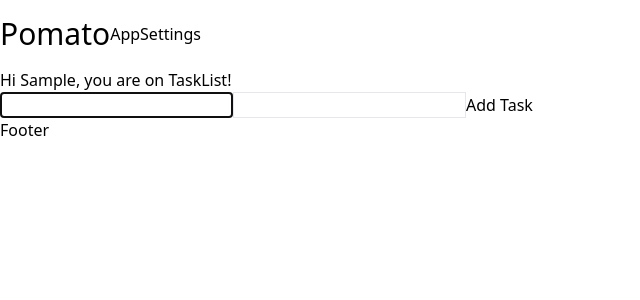
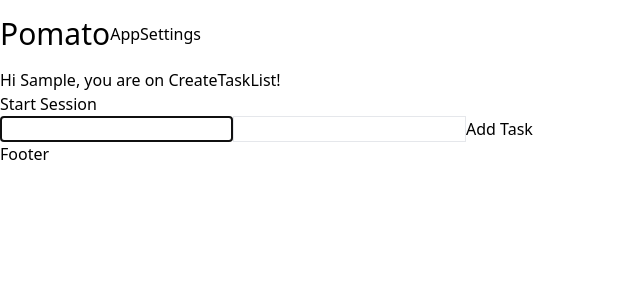
Before and after one commit to andyyoung-okta/pomato-frontend, a React (Create React App) app: page / in a window 1280 px wide. Both pictures are taken after typing "Sample" into the empty fields and a click on the button "Get Started". Shown: the top 300 px of the page, without its empty margins (0-640 px from the left). Built offline with nearby package versions, Linux system fonts and the light colour scheme.

Commit message:
Clean up names

```diff
--- a/src/components/TaskList.js
+++ b/src/components/CreateTaskList.js
@@ -1,11 +1,13 @@
 import React, { Fragment, useState, useRef, useEffect } from "react";
-import { useSelector } from "react-redux";
+import { useDispatch, useSelector } from "react-redux";
 import EditableTask from "./EditableTask";
 import TaskForm from "./TaskForm";
+import { globalActions } from "../store/global";
 
-const TaskList = () => {
+const CreateTaskList = () => {
+  const dispatch = useDispatch();
   const active = useSelector((state) => state.tasklist.active);
-  const username = useSelector((state) => state.username.username);
+  const username = useSelector((state) => state.global.username);
 
   const syncedInputs = () => {
     return active.reduce(
@@ -29,9 +31,14 @@ const TaskList = () => {
     formInput.current.focus();
   }, [active]);
 
+  const startHandler = () => {
+    dispatch(globalActions.start());
+  }
+
   return (
     <Fragment>
-      <div>Hi {username}, you are on TaskList!</div>
+      <div>Hi {username}, you are on CreateTaskList!</div>
+      <button onClick={startHandler} disabled={active.length === 0}>Start Session</button>
       {Object.entries(inputs).map(([id]) => (
         <EditableTask
           key={id}
@@ -48,4 +55,4 @@ const TaskList = () => {
   );
 };
 
-export default TaskList;
+export default CreateTaskList;
--- /dev/null
+++ b/src/components/Timer.js
@@ -0,0 +1,5 @@
+const Timer = () => {
+  return <div>yo</div>;
+};
+
+export default Timer;
--- a/src/components/UsernameForm.js
+++ b/src/components/UsernameForm.js
@@ -1,7 +1,7 @@
 import React, { useRef } from "react";
 import { useDispatch } from "react-redux";
 import { toastActions } from "../store/toast";
-import { usernameActions } from "../store/username";
+import { globalActions } from "../store/global";
 
 const UsernameForm = () => {
   const dispatch = useDispatch();
@@ -12,7 +12,7 @@ const UsernameForm = () => {
     if (inputRef.current.value.trim().length === 0) {
       dispatch(toastActions.add("error: username is empty!"));
     } else {
-      dispatch(usernameActions.setUsername(inputRef.current.value));
+      dispatch(globalActions.setUsername(inputRef.current.value));
     }
   };
 
--- /dev/null
+++ b/src/store/global.js
@@ -0,0 +1,18 @@
+import { createSlice } from "@reduxjs/toolkit";
+
+const globalSlice = createSlice({
+  name: "global",
+  initialState: { username: null, started: false },
+  reducers: {
+    setUsername(state, action) {
+      state.username = action.payload;
+    },
+    start(state) {
+      state.started = true;
+    }
+  },
+});
+
+export const globalActions = globalSlice.actions;
+
+export default globalSlice.reducer;
--- a/src/store/index.js
+++ b/src/store/index.js
@@ -1,11 +1,11 @@
 import { configureStore } from "@reduxjs/toolkit";
-import usernameReducer from "./username";
+import globalReducer from "./global";
 import toastReducer from "./toast";
 import tasklistReducer from "./tasklist";
 
 const store = configureStore({
   reducer: {
-    username: usernameReducer,
+    global: globalReducer,
     toast: toastReducer,
     tasklist: tasklistReducer,
   },
--- a/src/store/username.js
+++ /dev/null
@@ -1,15 +0,0 @@
-import { createSlice } from "@reduxjs/toolkit";
-
-const usernameSlice = createSlice({
-  name: "username",
-  initialState: { username: null },
-  reducers: {
-    setUsername(state, action) {
-      state.username = action.payload;
-    },
-  },
-});
-
-export const usernameActions = usernameSlice.actions;
-
-export default usernameSlice.reducer;
--- a/src/views/AppBody.js
+++ b/src/views/AppBody.js
@@ -1,22 +1,24 @@
 import React, { Fragment } from "react";
 import UsernameForm from "../components/UsernameForm";
-import TaskList from "../components/TaskList";
+import CreateTaskList from "../components/CreateTaskList";
+import Timer from "../components/Timer";
 import { useSelector } from "react-redux";
 
 const AppBody = () => {
-  const username = useSelector((state) => state.username.username);
+  const username = useSelector((state) => state.global.username);
+  const started = useSelector((state) => state.global.started);
 
   console.log(username);
 
-  const content = () => {
-    if (!username) {
-      return <UsernameForm />;
-    } else {
-      return <TaskList />;
-    }
-  };
+  if (!username) {
+    return <UsernameForm />;
+  }
 
-  return content();
+  if (!started) {
+    return <CreateTaskList />;
+  }
+
+  return <Timer />;
 };
 
 export default AppBody;
```
